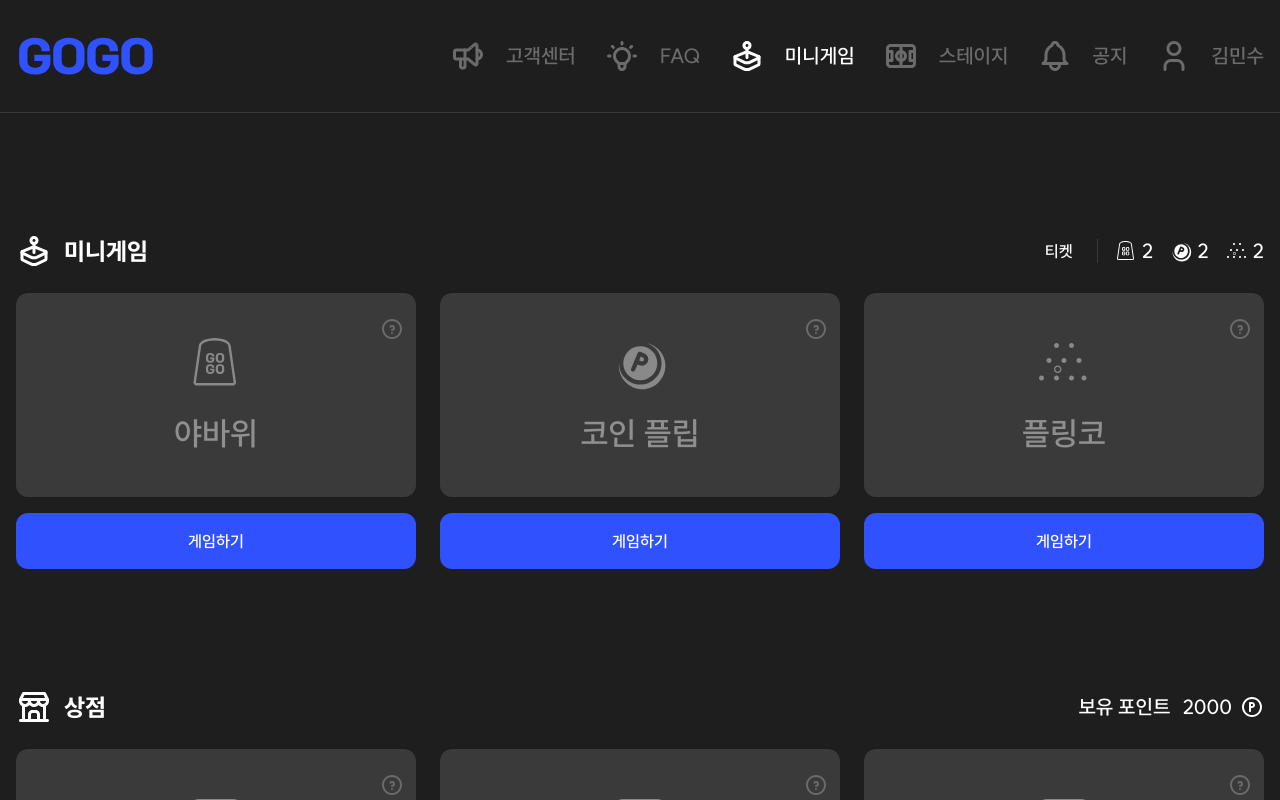
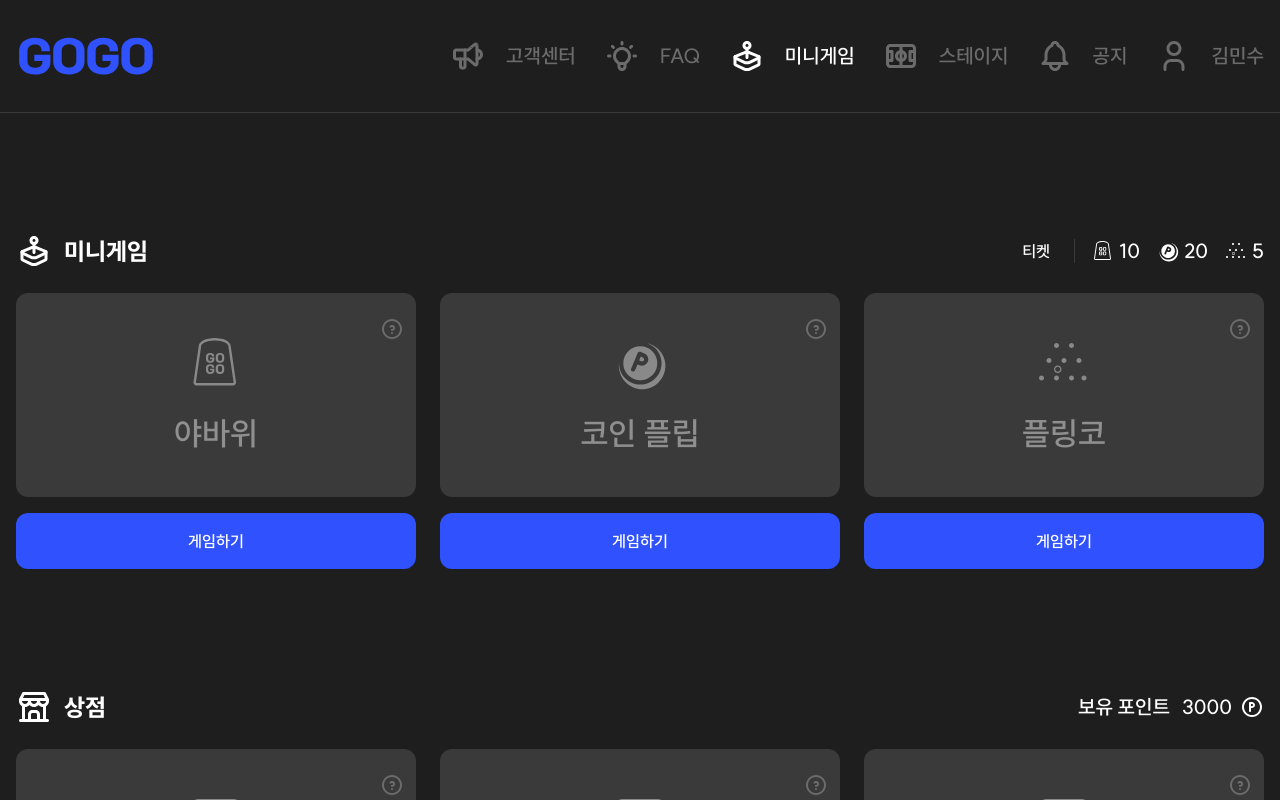
Before and after one commit to team-gogo/GOGO-Frontend, a Next.js app: page /mini-game in a window 1280 px wide. Built offline with nearby package versions, Linux system fonts and the light colour scheme.

Commit message:
test: mock 데이터 설정

```diff
--- a/src/entities/mini-game/ui/GameInfo/index.tsx
+++ b/src/entities/mini-game/ui/GameInfo/index.tsx
@@ -1,8 +1,9 @@
 import React from 'react';
 import { CoinIcon, PlinkoIcon, ShellGameIcon } from '@/shared/assets/icons';
+import { Tickets } from '@/shared/types/mini-game';
 import { cn } from '@/shared/utils/cn';
 
-const GameInfo = () => {
+const GameInfo = ({ tickets }: { tickets: Tickets }) => {
   return (
     <div className={cn('flex', 'items-center', 'gap-16')}>
       <div
@@ -14,15 +15,15 @@ const GameInfo = () => {
       <div className={cn('flex', 'items-center', 'gap-16')}>
         <div className={cn('flex', 'items-center', 'gap-4')}>
           <ShellGameIcon />
-          <p className={cn('text-body2s', 'text-white')}>2</p>
+          <p className={cn('text-body2s', 'text-white')}>{tickets.plinko}</p>
         </div>
         <div className={cn('flex', 'items-center', 'gap-4')}>
           <CoinIcon />
-          <p className={cn('text-body2s', 'text-white')}>2</p>
+          <p className={cn('text-body2s', 'text-white')}>{tickets.yavarwee}</p>
         </div>
         <div className={cn('flex', 'items-center', 'gap-4')}>
           <PlinkoIcon />
-          <p className={cn('text-body2s', 'text-white')}>2</p>
+          <p className={cn('text-body2s', 'text-white')}>{tickets.coinToss}</p>
         </div>
       </div>
     </div>
--- a/src/entities/mini-game/ui/StoreInfo/index.tsx
+++ b/src/entities/mini-game/ui/StoreInfo/index.tsx
@@ -1,13 +1,14 @@
 import React from 'react';
 import { PointIcon } from '@/shared/assets/icons';
+import { Point } from '@/shared/types/mini-game';
 import { cn } from '@/shared/utils/cn';
 
-const StoreInfo = () => {
+const StoreInfo = ({ point }: { point: Point }) => {
   return (
     <div className={cn('flex', 'items-center', 'gap-12')}>
       <p className={cn('text-body2s', 'text-white')}>보유 포인트</p>
       <div className={cn('flex', 'items-center', 'gap-8')}>
-        <p className={cn('text-white', 'text-body2s')}>2000</p>
+        <p className={cn('text-white', 'text-body2s')}>{point.point}</p>
         <PointIcon />
       </div>
     </div>
--- /dev/null
+++ b/src/shared/types/mini-game/index.ts
@@ -0,0 +1,9 @@
+export interface Tickets {
+  plinko: number;
+  yavarwee: number;
+  coinToss: number;
+}
+
+export interface Point {
+  point: number;
+}
--- /dev/null
+++ b/src/views/mini-game/mock/getActiveGameMock.ts
@@ -0,0 +1,7 @@
+export const getActiveGameMock = () => {
+  return {
+    isPlinkoActive: true,
+    isCoinTossActive: true,
+    isYavarweeActive: false,
+  };
+};
--- /dev/null
+++ b/src/views/mini-game/mock/getPointMock.ts
@@ -0,0 +1,5 @@
+export const getPointMock = () => {
+  return {
+    point: 3000,
+  };
+};
--- /dev/null
+++ b/src/views/mini-game/mock/getTicketMock.ts
@@ -0,0 +1,7 @@
+export const getTicketMock = () => {
+  return {
+    plinko: 10,
+    yavarwee: 20,
+    coinToss: 5,
+  };
+};
--- /dev/null
+++ b/src/views/mini-game/mock/getTicketPriceStatusMock.ts
@@ -0,0 +1,20 @@
+export const getTicketPriceStatusMock = () => {
+  return {
+    shopId: 12345,
+    coinToss: {
+      coinTossId: 1,
+      ticketPrice: 100,
+      ticketQuantity: 5,
+    },
+    yavarwee: {
+      yavarweeId: 2,
+      ticketPrice: 200,
+      ticketQuantity: 3,
+    },
+    plinko: {
+      plinkoId: 3,
+      ticketPrice: 300,
+      ticketQuantity: 2,
+    },
+  };
+};
--- a/src/views/mini-game/ui/MiniGamePage/index.tsx
+++ b/src/views/mini-game/ui/MiniGamePage/index.tsx
@@ -6,10 +6,14 @@ import { StoreIcon } from '@/shared/assets/icons';
 import { MiniGameIcon } from '@/shared/assets/svg';
 import { cn } from '@/shared/utils/cn';
 import { GameCardContainer, InfoContainer } from '@/widgets/mini-game';
+import { getPointMock } from '../../mock/getPointMock';
+import { getTicketMock } from '../../mock/getTicketMock';
 import { miniGames } from '../../model/gameData';
 import { storeItems } from '../../model/storeData';
 
 const MiniGamePage = () => {
+  const tickets = getTicketMock();
+  const point = getPointMock();
   return (
     <div
       className={cn('w-full', 'flex', 'justify-center', 'py-[60px]', 'px-16')}
@@ -27,7 +31,7 @@ const MiniGamePage = () => {
           <InfoContainer
             icon={<MiniGameIcon color="#fff" />}
             title="미니게임"
-            rightContent={<GameInfo />}
+            rightContent={<GameInfo tickets={tickets} />}
           />
           <GameCardContainer items={miniGames} />
         </div>
@@ -35,7 +39,7 @@ const MiniGamePage = () => {
           <InfoContainer
             icon={<StoreIcon />}
             title="상점"
-            rightContent={<StoreInfo />}
+            rightContent={<StoreInfo point={point} />}
           />
           <GameCardContainer items={storeItems} />
         </div>
```
